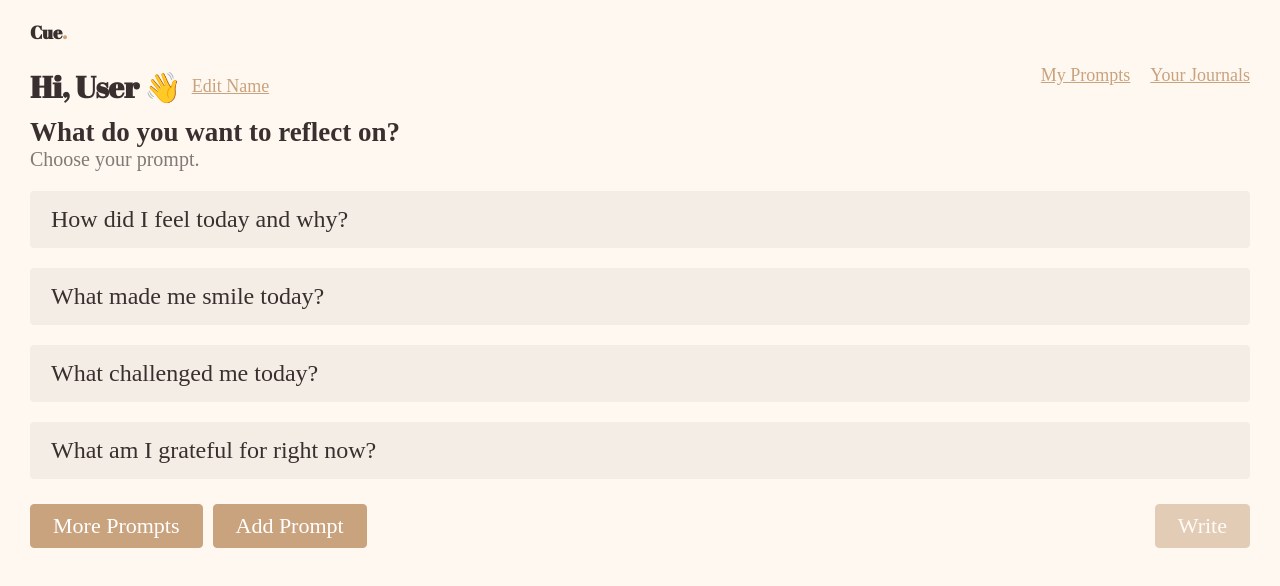
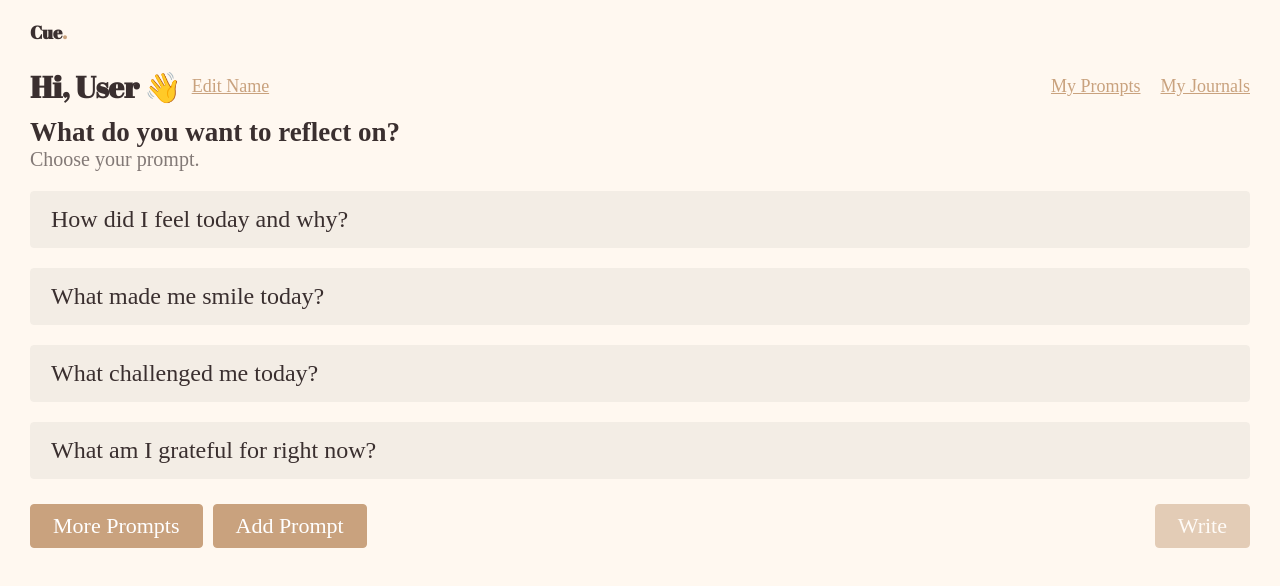
Before and after one commit to AdityaDeyCode909020/cue, a React (Vite) app: page / in a window 1280 px wide. Shown: the top 586 px of the page. Built offline with nearby package versions, Linux system fonts and the light colour scheme; a web font is replaced by a local one.

Commit message:
done again

```diff
--- a/src/pages/home-page/HomePageSubheader.css
+++ b/src/pages/home-page/HomePageSubheader.css
@@ -1,7 +1,6 @@
 .home-page-subheader .lhs {
     display: flex;
     align-items: center;
-    margin-top: 22px;
 }
 
 .greet-user-text {
@@ -14,6 +13,7 @@
     display: flex;
     align-items: center;
     justify-content: space-between;
+    margin-top: 22px;
 }
 
 .your-journals-button {
--- a/src/pages/home-page/HomePageSubheader.jsx
+++ b/src/pages/home-page/HomePageSubheader.jsx
@@ -23,7 +23,7 @@ export default function HomePageSubheader({ userName }) {
             </div>
             <div className="rhs">
                 <MyPromptsButton />
-                <button className="your-journals-button subheader-button" onClick={goToUserJournals}>Your Journals</button>
+                <button className="your-journals-button subheader-button" onClick={goToUserJournals}>My Journals</button>
             </div>
         </div>
     );
```
